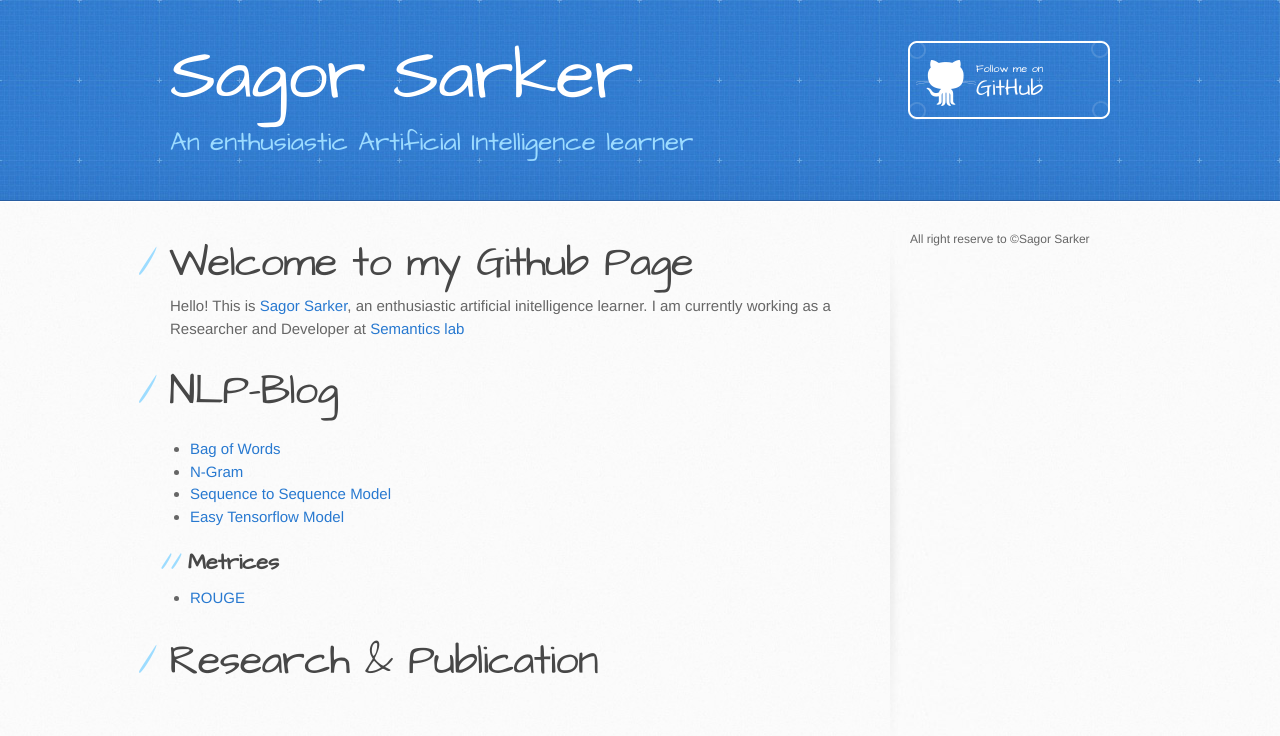
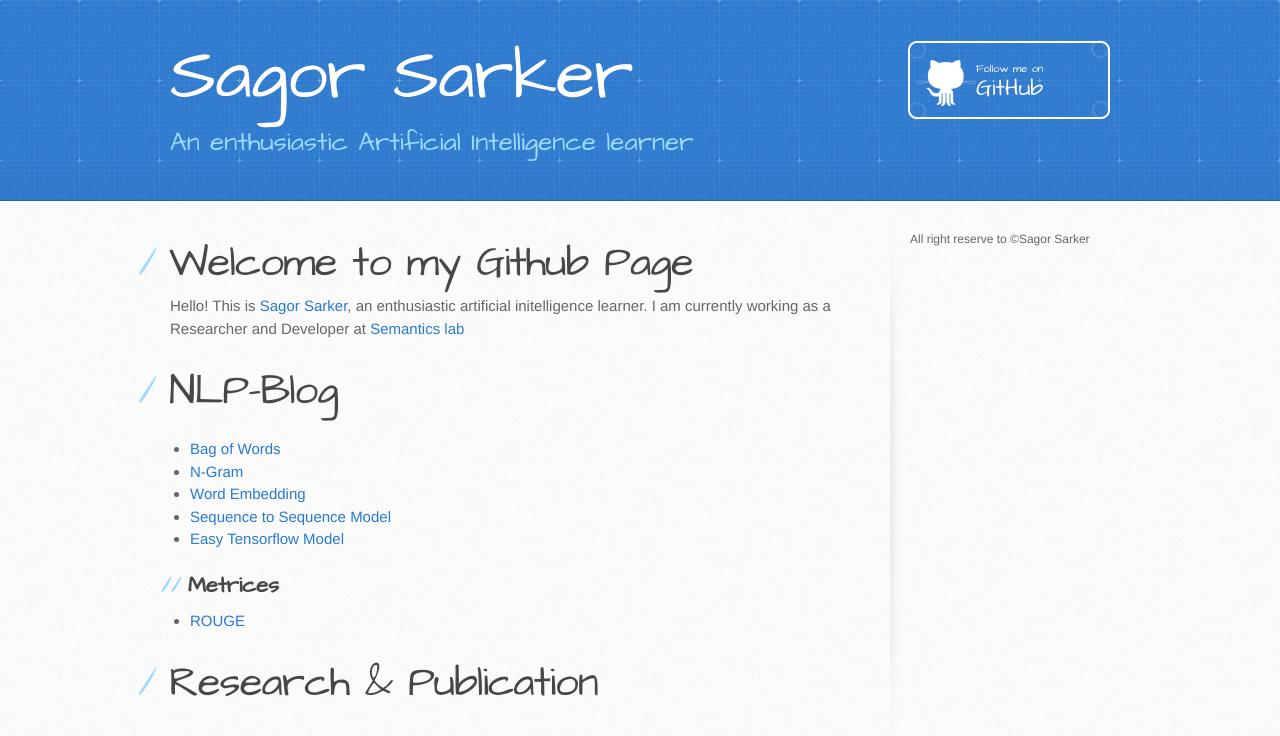
Before and after one commit to sagorbrur/sagorbrur.github.io, a Jekyll site: the page built from index.md, in a window 1280 px wide. Shown: the top 736 px of the page. Built offline with Jekyll 4.4.1, drawn with Linux system fonts in a browser that asks for light colours; our own code applies the rules of GitHub Pages for plain Markdown files.

Commit message:
Update index.md

```diff
--- a/index.md
+++ b/index.md
@@ -4,6 +4,7 @@ I am currently working as a Researcher and Developer at [Semantics lab](http://s
 # NLP-Blog
 * [Bag of Words](bow.md)
 * [N-Gram](ngram.md)
+* [Word Embedding](word-embedding.md)
 * [Sequence to Sequence Model](seq2seq-model)
 * [Easy Tensorflow Model](easy-tensorflow.md)
 ## Metrices
```
